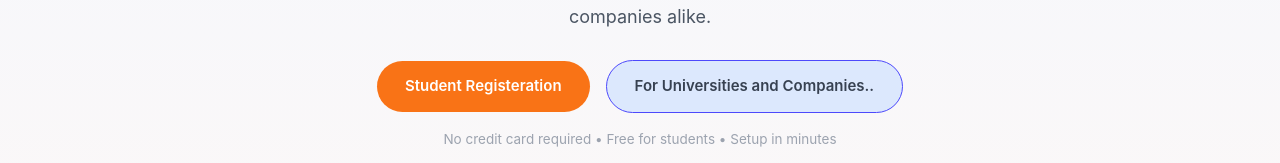
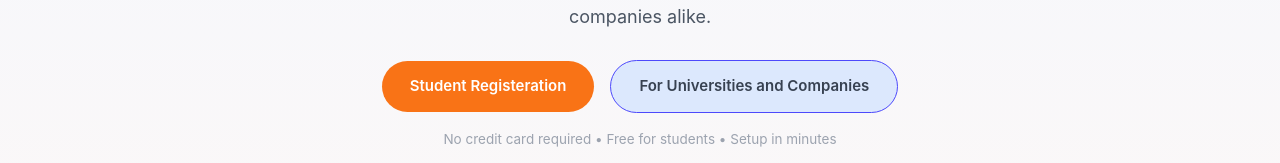
Before and after one commit to Nexus-Tadreeby/Tadreeby, a React (Vite) app: page / in a window 1280 px wide. Shown: the part 442-605 px from the top of the page. Built offline with nearby package versions, Linux system fonts and the light colour scheme.

Commit message:
Update LandingPage.jsx

```diff
--- a/src/components/pages/LandingPage.jsx
+++ b/src/components/pages/LandingPage.jsx
@@ -492,7 +492,7 @@ const LandingPage = () => {
             </Link>
             <Link to="/partner">
               <button className="px-7 py-3.5 bg-[#DCE8FD] border border-[#4D49FC] text-[#374151] text-[15px] font-semibold rounded-full hover:bg-blue-50 transition">
-                For Universities and Companies..
+                For Universities and Companies
               </button>
             </Link>
           </div>
```
